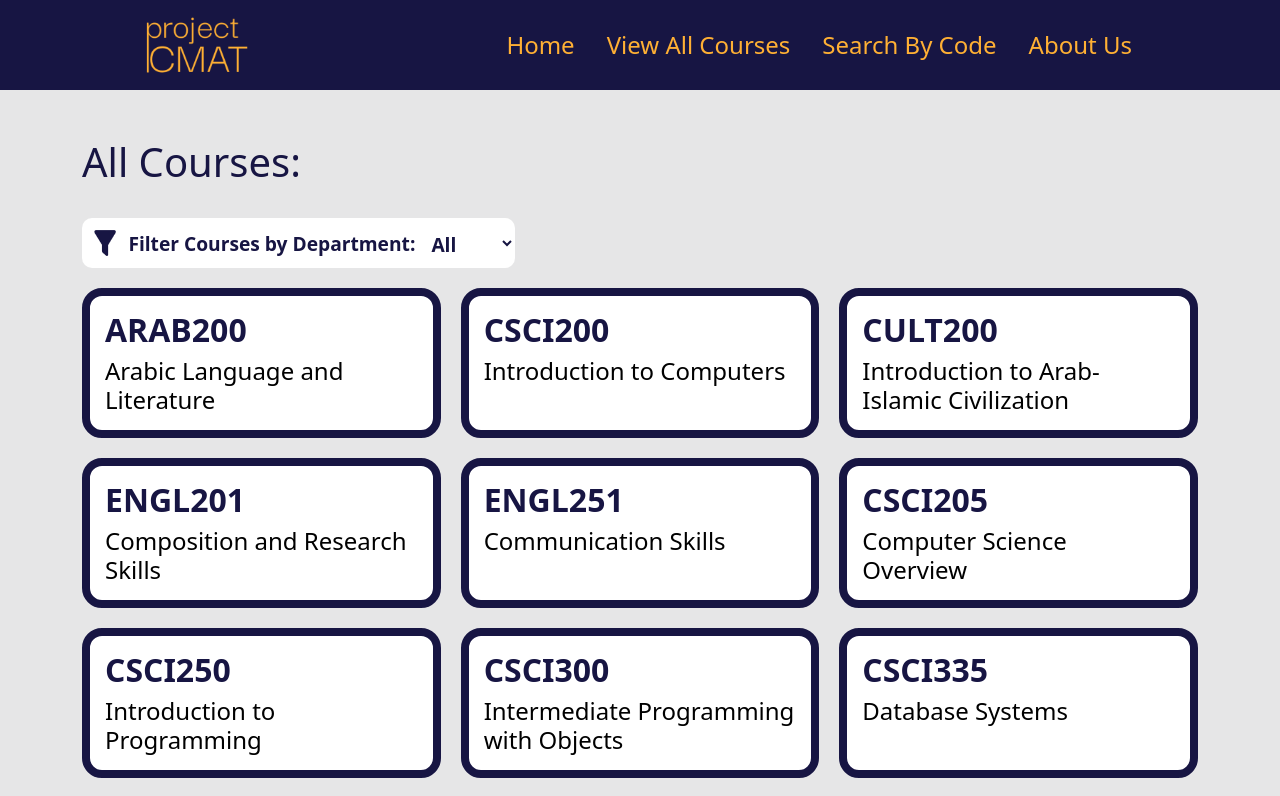
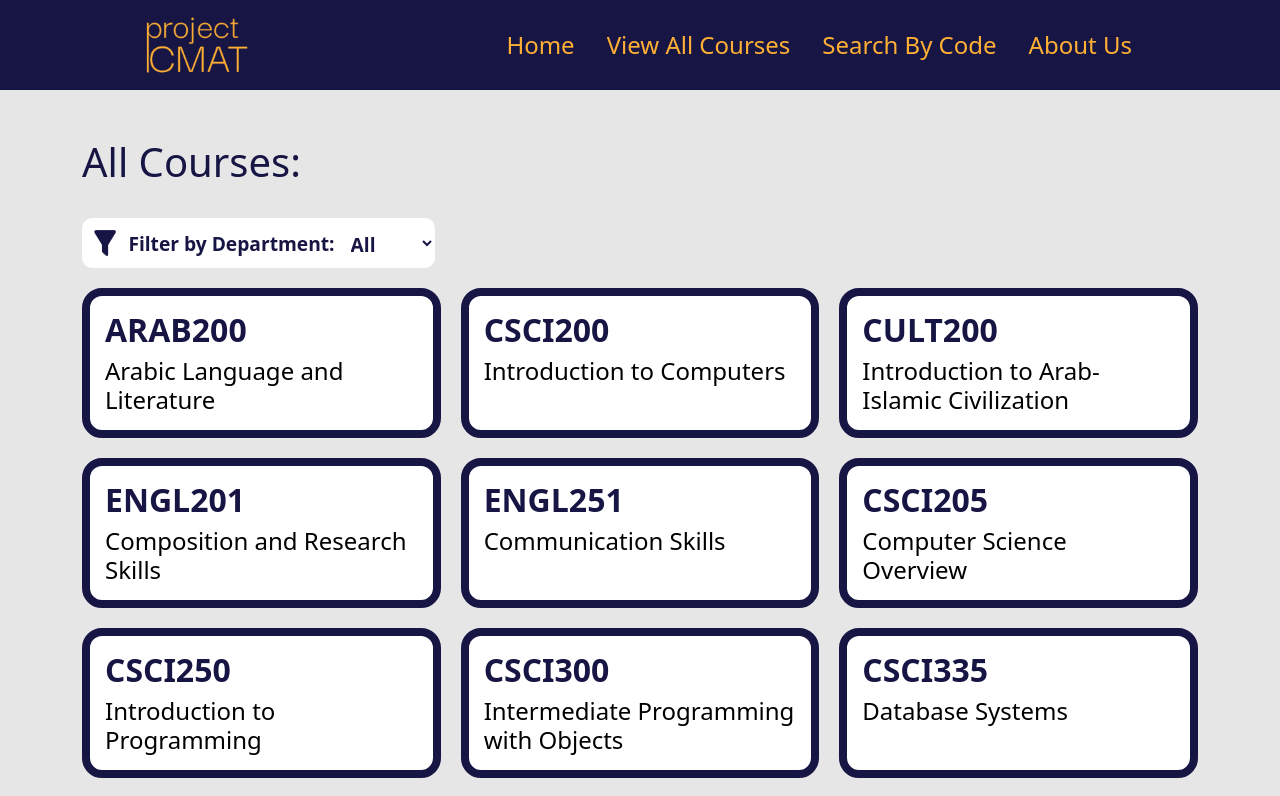
Before and after one commit to omar-alajami/project_cmat, a React (Vite) app: page /Courses in a window 1280 px wide. Shown: the top 796 px of the page. Built offline with nearby package versions, Linux system fonts and the light colour scheme.

Commit message:
fixed filter text

```diff
--- a/src/pages/Courses.jsx
+++ b/src/pages/Courses.jsx
@@ -20,7 +20,7 @@ function Courses(){
             <div className='filter'>
                 <img src={filter} alt="" />
                 <p className='filtertext'>
-                    Filter Courses by Department:
+                    Filter by Department:
                 </p>
                 <select value={type} onChange={(selected) => setType(selected.target.value)}>
                     <option value="ALL">All</option>
```
